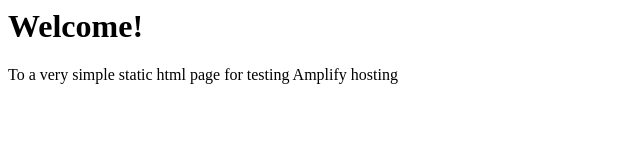
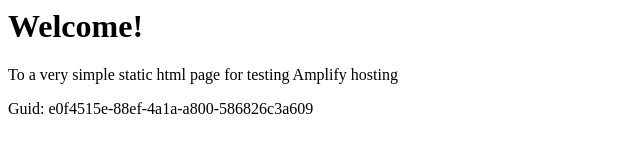
Before and after one commit to aws-aemilia-bah/Github-PR-Commit-Integration-Test-DoNotTouch-v0-preprod-me-south-1, a website: page src/index.html in a window 1280 px wide. Shown: the whole page, without its empty margins (0-640 px from the left). Drawn offline with Linux system fonts and the light colour scheme.

Commit message:
commit from integ tests

```diff
--- a/src/index.html
+++ b/src/index.html
@@ -1,3 +1,5 @@
+
+
 <html lang="en">
 
 <head>
@@ -10,6 +12,6 @@
 <body>
     <h1>Welcome!</h1>
     <p>To a very simple static html page for testing Amplify hosting</p>
-</body>
+    <p>Guid: e0f4515e-88ef-4a1a-a800-586826c3a609</p></body>
 
 </html>
```
